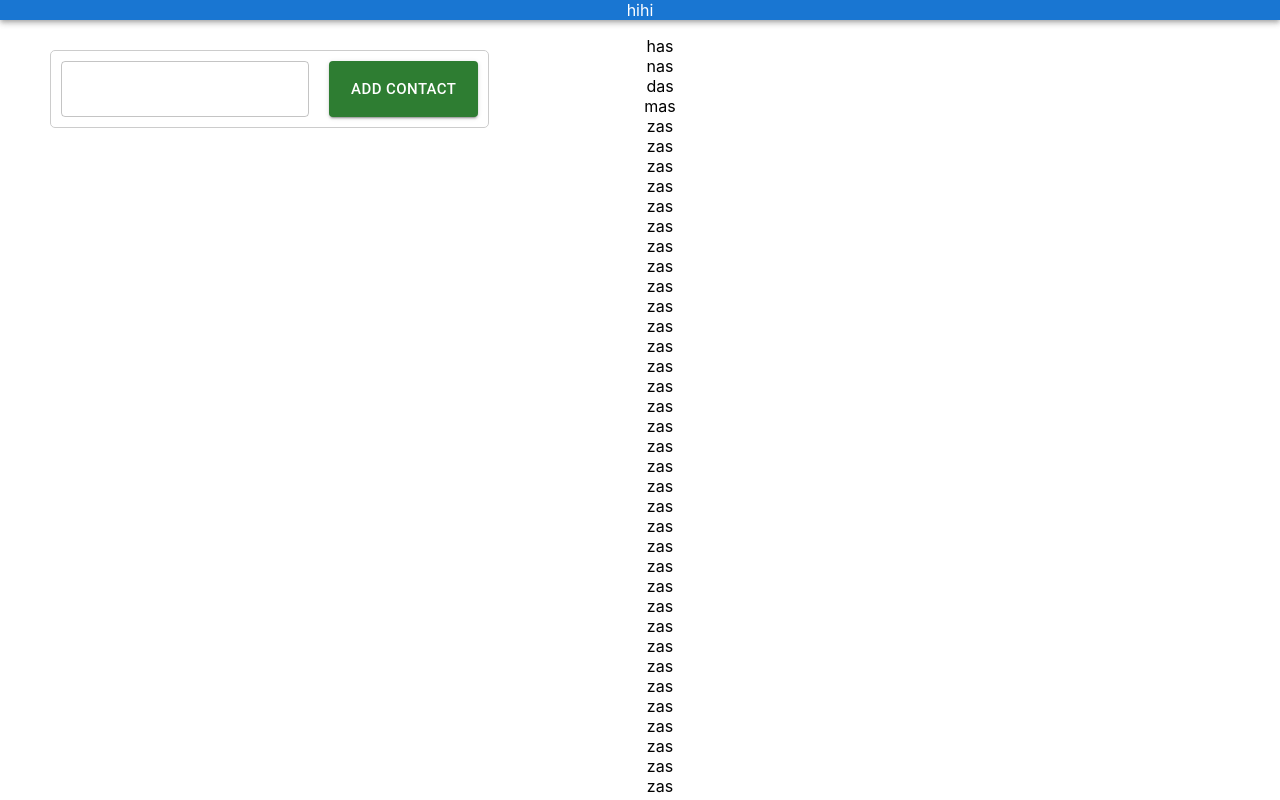
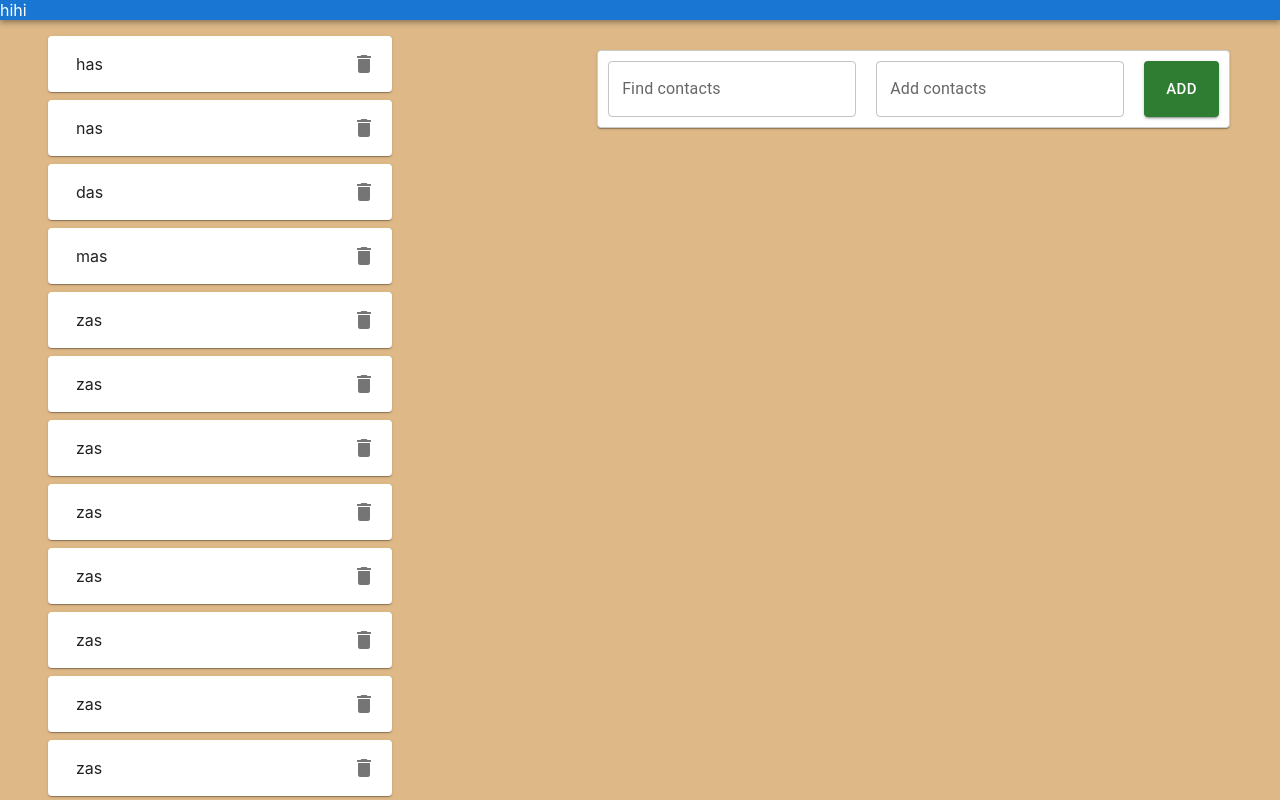
Before and after one commit to dezo103/personal_area, a React (Create React App) app: page / in a window 1280 px wide. Shown: the top 800 px of the page. Built offline with nearby package versions, Linux system fonts and the light colour scheme.

Commit message:
add find field form

```diff
--- a/src/app/App.scss
+++ b/src/app/App.scss
@@ -1,5 +1,3 @@
-$bgc: bisque;
-
 .App {
-  text-align: center;
+  background-color: burlywood;
 }
--- a/src/components/ContactsArea/AddContactForm/AddContactForm.module.scss
+++ b/src/components/ContactsArea/AddContactForm/AddContactForm.module.scss
@@ -1,11 +1,11 @@
 .addContactFormContainer {
   position: fixed;
   top: 50px;
-  left: 50px;
+  right: 50px;
   display: flex;
   padding: 10px;
   border-radius: 5px;
-  background-color: white;
   border: 1px solid #ccc;
   gap: 20px;
+  background-color: #fff;
 }
--- a/src/components/ContactsArea/AddContactForm/AddContactForm.tsx
+++ b/src/components/ContactsArea/AddContactForm/AddContactForm.tsx
@@ -1,16 +1,18 @@
 import React from 'react';
 import Button from '@mui/material/Button';
 import TextField from '@mui/material/TextField';
+import Card from '@mui/material/Card';
 
 import style from './AddContactForm.module.scss';
 
 export const AddContactForm = () => {
     return (
-        <div className = {style.addContactFormContainer}>
-            <TextField />
+        <Card className = {style.addContactFormContainer}>
+            <TextField label="Find contacts"/>
+            <TextField label="Add contacts"/>
             <Button variant='contained'
                     color='success'
-                    size='large'>Add Contact</Button>
-        </div>
+                    size='large'>Add</Button>
+        </Card>
     );
 };
--- a/src/components/ContactsArea/ContactsList/Contact/Contact.module.scss
+++ b/src/components/ContactsArea/ContactsList/Contact/Contact.module.scss
@@ -0,0 +1,7 @@
+.contactItem {
+  display: flex;
+  justify-content: space-between;
+  padding-left: 20px;
+  align-items: center;
+  margin: 8px;
+}
--- a/src/components/ContactsArea/ContactsList/Contact/Contact.tsx
+++ b/src/components/ContactsArea/ContactsList/Contact/Contact.tsx
@@ -1,12 +1,20 @@
 import React from 'react';
+import { Delete } from '@mui/icons-material';
+import IconButton from '@mui/material/IconButton';
 
 import {ContactPropsType} from '../../../../types/PropsTypes';
-//import style from './Contact/Contact.module.scss'
+import Card from "@mui/material/Card";
+import style from './Contact.module.scss';
 
 export const Contact = (props: ContactPropsType) => {
     return (
-        <div>
-            <li>{props.contactName}</li>
-        </div>
+        <Card style={{margin: '8px'}}>
+            <li className={style.contactItem}>
+                <span>{props.contactName}</span>
+                <IconButton>
+                    <Delete/>
+                </IconButton>
+            </li>
+        </Card>
     );
 };
--- a/src/components/ContactsArea/ContactsList/ContactsList.module.scss
+++ b/src/components/ContactsArea/ContactsList/ContactsList.module.scss
@@ -1,3 +1,4 @@
 .contactList {
   list-style-type: none;
+  max-width: 360px;
 }
```
